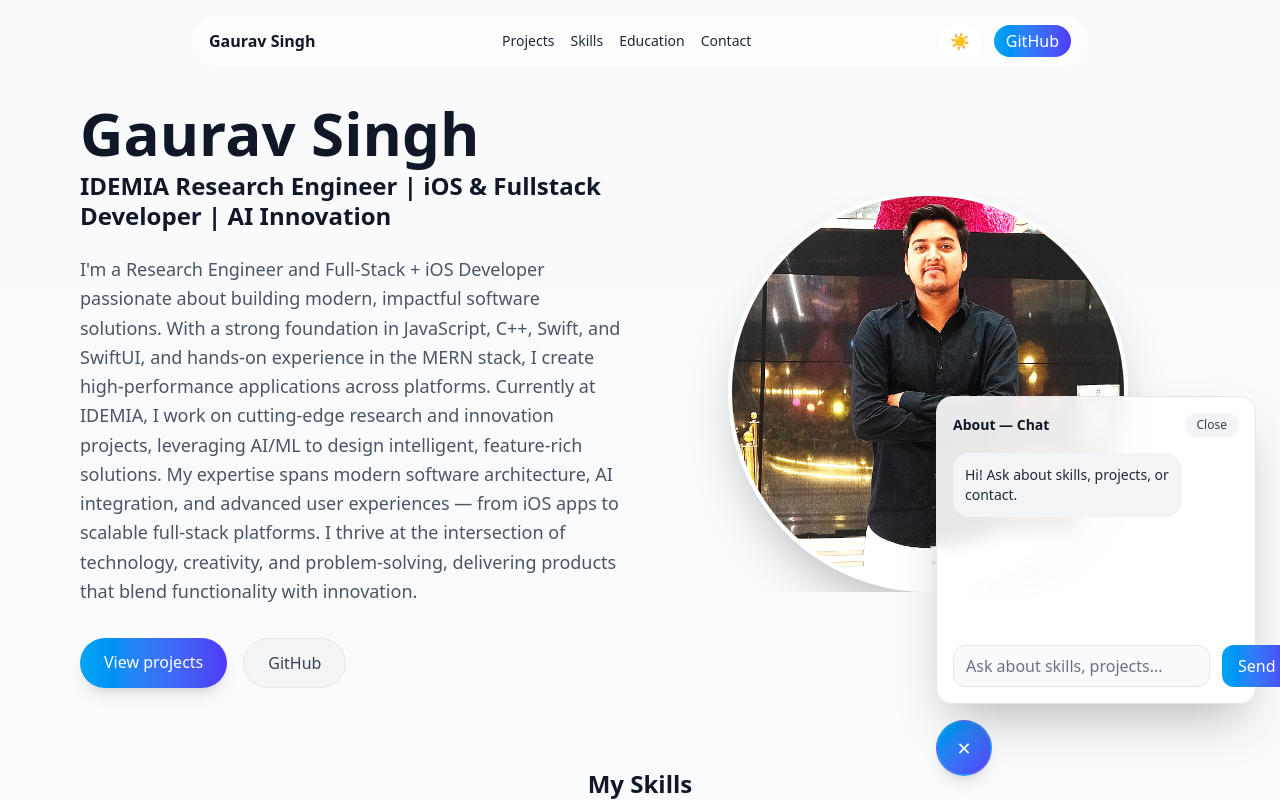
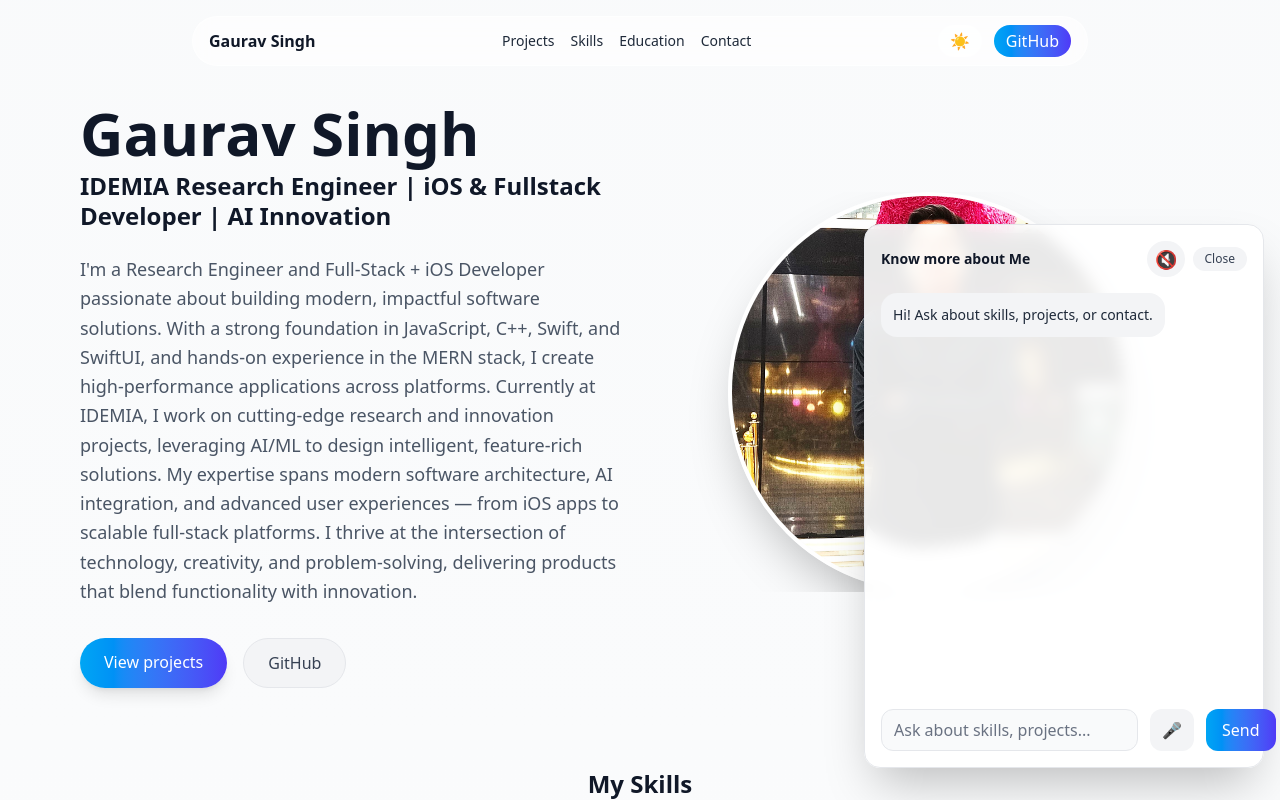
Before and after one commit to 264Gaurav/My-Portfolio, a React (Vite) app: page / in a window 1280 px wide. Both pictures are taken after a click on the button "Open chat". Shown: the top 800 px of the page. Built offline with nearby package versions, Linux system fonts and the light colour scheme.

Commit message:
chat bot v1

```diff
--- a/src/components/Chatbot.jsx
+++ b/src/components/Chatbot.jsx
@@ -1,6 +1,6 @@
-import React, { useState } from 'react';
+import React, { useState, useRef, useEffect } from 'react';
 import { motion, AnimatePresence } from 'framer-motion';
-import QA_KB from '../utils/qa';
+import { askGemini } from '../utils/gemini';
 
 const Chatbot = () => {
   const [open, setOpen] = useState(false);
@@ -8,32 +8,103 @@ const Chatbot = () => {
     { from: 'bot', text: 'Hi! Ask about skills, projects, or contact.' },
   ]);
   const [text, setText] = useState('');
+  const [listening, setListening] = useState(false);
+  const [speakerOn, setSpeakerOn] = useState(false);
+  const chatEndRef = useRef(null);
+  const recognitionRef = useRef(null);
 
-  function send(msg) {
+  // Auto-scroll to latest message
+  useEffect(() => {
+    if (chatEndRef.current) {
+      chatEndRef.current.scrollIntoView({ behavior: 'smooth' });
+    }
+  }, [msgs, open]);
+
+  // TTS: Speak latest bot message if speaker is on
+  useEffect(() => {
+    if (!speakerOn) return;
+    const last = msgs[msgs.length - 1];
+    if (last && last.from === 'bot') {
+      window.speechSynthesis.cancel();
+      const utter = new window.SpeechSynthesisUtterance(last.text);
+      utter.rate = 1.05;
+      utter.pitch = 1.1;
+      window.speechSynthesis.speak(utter);
+    }
+  }, [msgs, speakerOn]);
+
+  // Mic input (Speech-to-Text)
+  const handleMic = () => {
+    if (listening) {
+      recognitionRef.current && recognitionRef.current.stop();
+      setListening(false);
+      return;
+    }
+    const SpeechRecognition =
+      window.SpeechRecognition || window.webkitSpeechRecognition;
+    if (!SpeechRecognition) {
+      alert('Speech recognition not supported in this browser.');
+      return;
+    }
+    const recognition = new SpeechRecognition();
+    recognition.lang = 'en-US';
+    recognition.interimResults = false;
+    recognition.maxAlternatives = 1;
+    recognition.onresult = event => {
+      const transcript = event.results[0][0].transcript;
+      setText(t => (t ? t + ' ' : '') + transcript);
+      setListening(false);
+    };
+    recognition.onerror = () => setListening(false);
+    recognition.onend = () => setListening(false);
+    recognitionRef.current = recognition;
+    setListening(true);
+    recognition.start();
+  };
+
+  async function send(msg) {
     if (!msg) return;
     setMsgs(m => [...m, { from: 'user', text: msg }]);
-    const lower = msg.toLowerCase();
-    const found = QA_KB.find(k => lower.includes(k.q));
-    const reply = found
-      ? found.a
-      : "I don't know that yet. You can connect a real LLM in settings.";
-    setTimeout(() => setMsgs(m => [...m, { from: 'bot', text: reply }]), 500);
+    setText('');
+    setMsgs(m => [...m, { from: 'bot', text: 'Thinking...' }]);
+    try {
+      const reply = await askGemini(msg);
+      setMsgs(m => [...m.slice(0, -1), { from: 'bot', text: reply }]);
+    } catch (e) {
+      setMsgs(m => [
+        ...m.slice(0, -1),
+        { from: 'bot', text: 'Sorry, Gemini AI is not available right now.' },
+      ]);
+    }
   }
 
   return (
-    <div className='fixed right-6 bottom-6 z-50'>
+    <div className='fixed right-4 bottom-4 z-50'>
       <AnimatePresence>
         {open && (
           <motion.div
             initial={{ scale: 0.95, opacity: 0 }}
             animate={{ scale: 1, opacity: 1 }}
             exit={{ scale: 0.95, opacity: 0 }}
-            className='mb-4 w-80 bg-white/90 dark:bg-black/40 rounded-2xl p-4 shadow-2xl border border-gray-200 dark:border-white/20 backdrop-blur'
+            className='mb-4 w-80 md:w-100 bg-white/90 dark:bg-black/40 rounded-2xl p-4 shadow-2xl border border-gray-200 dark:border-white/20 backdrop-blur'
           >
             <div className='flex items-center justify-between mb-4'>
               <div className='text-sm font-semibold text-gray-900 dark:text-white'>
-                About — Chat
+                Know more about Me
               </div>
+              <div className='flex items-center gap-2'>
+                {/* Speaker toggle */}
+                <button
+                  onClick={() => setSpeakerOn(s => !s)}
+                  className={`text-lg px-2 py-1 rounded-full transition-colors duration-200 ${
+                    speakerOn
+                      ? 'bg-sky-500 text-white'
+                      : 'bg-gray-100 dark:bg-white/10 text-gray-700 dark:text-white/80'
+                  }`}
+                  title={speakerOn ? 'Mute speaker' : 'Unmute speaker'}
+                >
+                  {speakerOn ? '🔊' : '🔇'}
+                </button>
                 <button
                   onClick={() => setOpen(false)}
                   className='text-xs px-3 py-1 rounded-full bg-gray-100 dark:bg-white/10 text-gray-700 dark:text-white/80 hover:bg-gray-200 dark:hover:bg-white/20 transition-colors'
@@ -41,7 +112,8 @@ const Chatbot = () => {
                   Close
                 </button>
               </div>
-            <div className='h-44 overflow-y-auto space-y-3 mb-4'>
+            </div>
+            <div className='h-44 md:h-100 overflow-y-auto space-y-3 mb-4'>
               {msgs.map((m, i) => (
                 <div
                   key={i}
@@ -62,6 +134,8 @@ const Chatbot = () => {
                   </div>
                 </div>
               ))}
+              {/* Auto-scroll anchor */}
+              <div ref={chatEndRef} />
             </div>
             <div className='flex gap-3'>
               <input
@@ -71,6 +145,18 @@ const Chatbot = () => {
                 className='flex-1 bg-gray-50 dark:bg-white/5 rounded-xl px-3 py-2 text-gray-900 dark:text-white outline-none border border-gray-200 dark:border-white/10 placeholder-gray-500 dark:placeholder-white/50 focus:border-sky-500 dark:focus:border-sky-400 transition-colors'
                 placeholder='Ask about skills, projects...'
               />
+              {/* Mic button */}
+              <button
+                onClick={handleMic}
+                className={`px-3 py-2 rounded-xl ${
+                  listening
+                    ? 'bg-sky-500 text-white animate-pulse'
+                    : 'bg-gray-100 dark:bg-white/10 text-gray-700 dark:text-white/80'
+                } transition-all duration-300 font-medium`}
+                title={listening ? 'Listening...' : 'Speak'}
+              >
+                {listening ? '🎤...' : '🎤'}
+              </button>
               <button
                 onClick={() => {
                   send(text);
@@ -85,6 +171,7 @@ const Chatbot = () => {
         )}
       </AnimatePresence>
 
+      {!open && (
         <motion.button
           onClick={() => setOpen(o => !o)}
           aria-label='Open chat'
@@ -92,8 +179,9 @@ const Chatbot = () => {
           whileTap={{ scale: 0.95 }}
           className='w-14 h-14 rounded-full bg-gradient-to-br from-sky-500 to-indigo-600 shadow-lg flex items-center justify-center text-white text-lg border-2 border-white/10 hover:shadow-xl transition-all duration-300'
         >
-        {open ? '✕' : '💬'}
+          💬
         </motion.button>
+      )}
     </div>
   );
 };
--- a/src/components/Education.jsx
+++ b/src/components/Education.jsx
@@ -22,7 +22,7 @@ const experienceData = [
   {
     role: 'Research Engineer',
     company: 'IDEMIA',
-    period: '2024 - Present',
+    period: 'Aug 2024 - Present',
     description:
       'Working on cutting-edge research and innovation projects, leveraging AI/ML to design intelligent, feature-rich solutions.',
     color: '#e84949',
--- a/src/components/Hero.jsx
+++ b/src/components/Hero.jsx
@@ -108,19 +108,6 @@ export default function Hero() {
             />
           </motion.div>
         </div>
-
-        {/* 3D Background */}
-        <Canvas camera={{ position: [0, 0, 6], fov: 50 }}>
-          <ambientLight intensity={0.6} />
-          <directionalLight position={[5, 5, 5]} intensity={1} />
-          <ThreeLogo />
-          <OrbitControls
-            enableZoom={false}
-            enablePan={false}
-            autoRotate
-            autoRotateSpeed={0.6}
-          />
-        </Canvas>
       </motion.div>
     </section>
   );
--- a/src/components/SkillCloud.jsx
+++ b/src/components/SkillCloud.jsx
@@ -83,7 +83,7 @@ const codingProfiles = [
   {
     name: 'Code Studio',
     description:
-      'Specialist, achieved Level-6 with 6000+ score. Solved 300+ Problems.',
+      'Specialist, achieved Level-6 with 6000+ score. Solved 300+ DSA and Programming Problems.',
     link: 'https://www.codingninjas.com/studio/profile/Gaurav_kashyap',
     image: codeStudioImg,
     color: '#3182CE',
--- /dev/null
+++ b/src/utils/gemini.js
@@ -0,0 +1,41 @@
+const GEMINI_API_KEY = 'AIzaSyB_dkqU6ClkIiFNB1T8VM4lSn6_-dDPtoU'; // <-- Replace with your actual key
+
+const GEMINI_API_URL =
+  'https://generativelanguage.googleapis.com/v1beta/models/gemini-pro:generateContent?key=' +
+  GEMINI_API_KEY;
+
+// You can put your resume/about data here:
+const ABOUT_ME_CONTEXT = `
+Gaurav Singh is a Research Engineer at IDEMIA, iOS & Fullstack Developer, AI/ML enthusiast.
+- B.Tech (Electronics and Communication Engineering), MMMUT Gorakhpur, 86.5%
+- Diploma (Electronics and Communication Engineering), Government Polytechnic JAUNPUR, 88.28%
+- Skills: React, Node.js, MongoDB, Swift, Python, AI/ML, DVC, MLflow, Airflow, Docker, Git, GitHub, etc.
+- Projects: Smart Parking App, GRUBHUB, Alarm Clock, GIF Generator, Login Auth, Todo App, Password Generator, Top Courses.
+- Coding Profiles: GeeksForGeeks (1000+ problems), Leetcode (300+), HackerRank (5* C++), Code Studio (Level-6, 6000+ score)
+- Email: gauravsingh264209@gmail.com
+`;
+
+export async function askGemini(question) {
+  const prompt = `You are a helpful assistant for Gaurav Singh's portfolio website. Use the following context to answer user questions about Gaurav:\n\n${ABOUT_ME_CONTEXT}\n\nUser: ${question}\nAssistant:`;
+
+  const body = {
+    contents: [
+      {
+        parts: [{ text: prompt }],
+      },
+    ],
+  };
+
+  const res = await fetch(GEMINI_API_URL, {
+    method: 'POST',
+    headers: { 'Content-Type': 'application/json' },
+    body: JSON.stringify(body),
+  });
+
+  if (!res.ok) throw new Error('Gemini API error');
+  const data = await res.json();
+  return (
+    data?.candidates?.[0]?.content?.parts?.[0]?.text ||
+    'Sorry, I could not get an answer from Gemini AI.'
+  );
+}
```
Lines whose indentation alone changed are shown as unchanged.
